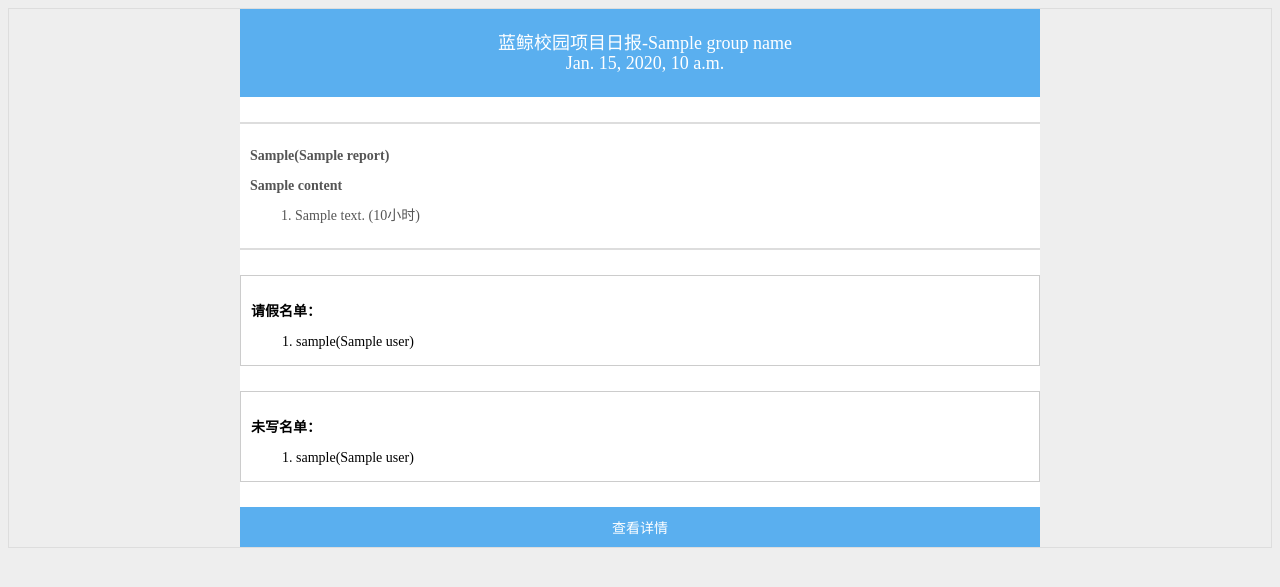
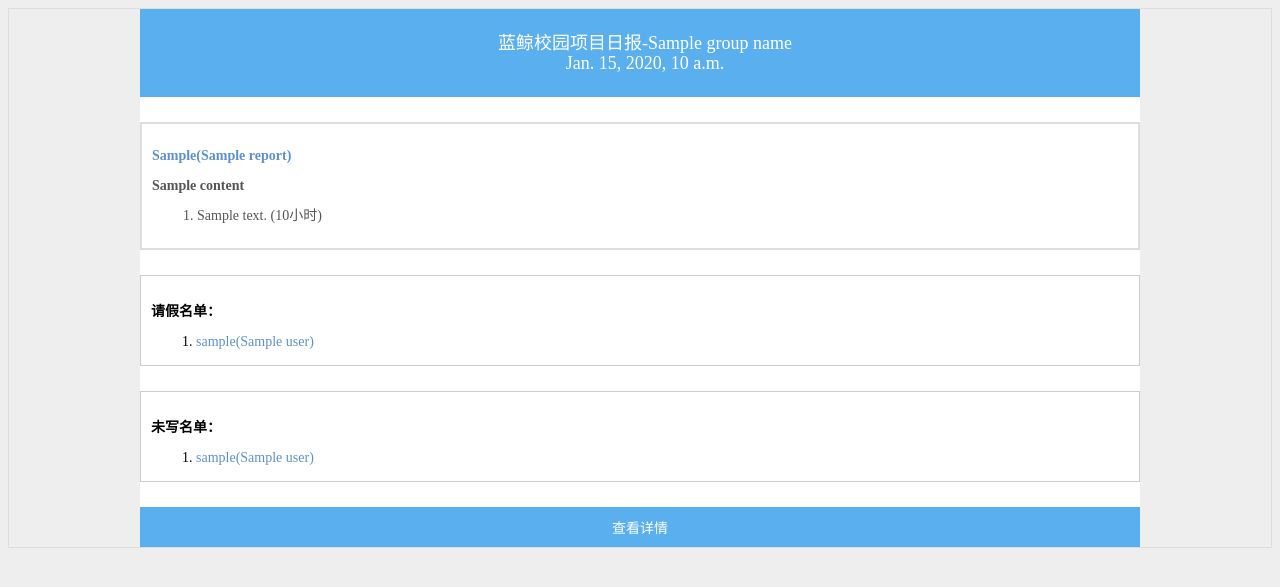
Before and after one commit to TencentBlueKing/bk-training-open, a Django app: template home_application/templates/email_templates/daily_email.html in a window 1280 px wide. Shown: the top 587 px of the page. Run offline with Django 3.2, Linux system fonts and the light colour scheme; the template is opened without the code that fills it: most values are stand-ins (such as "Sample title", 1, 10 or a date in 2020).

Commit message:
feature: 管理员邮件改为每行显示两个日报 (#253)

```diff
--- a/home_application/templates/email_templates/daily_email.html
+++ b/home_application/templates/email_templates/daily_email.html
@@ -73,14 +73,6 @@
         word-wrap: break-word;
         word-break: break-all;
         border: 1px solid #ddd;
-    }
-
-    .data-table tbody tr td:first-child {
-        border-left: none !important;
-    }
-
-    .data-table tbody tr td:last-child {
-        border-right: none !important;
     }
 
     .data-table2 thead tr th {
@@ -166,7 +158,7 @@
     }
 
     .full_td {
-        width: 100%;
+        width: 50%;
         overflow-wrap: break-word;
         word-wrap: break-word;
         padding: 10px 10px 10px 10px;
@@ -200,7 +192,7 @@
        width="100%">
     <tr>
         <td style="font-family: '微软雅黑', Arial, '宋体';">
-            <table align="center" border="0" cellpadding="0" cellspacing="0" style="background:#fff; max-width: 800px;"
+            <table align="center" border="0" cellpadding="0" cellspacing="0" style="background:#fff; min-width: 600px; max-width: 1000px;"
                    width="100%">
                 <tr>
                     <td>
@@ -231,10 +223,12 @@
                                     <table align="center" border="0" cellpadding="0" cellspacing="0" width="100%">
                                         {# 日报内容 START #}
                                         {% for report in reports %}
+                                            {% if not forloop.counter|divisibleby:2 %}
                                                 <tr>
-                                                <td class="full_td" style="word-break : break-all; " width="100%">
+                                            {% endif %}
+                                        <td class="full_td" style="word-break : break-all; " width="50%">
                                             <p style="font-weight: bold">
-                                                        {{ report.create_by }}({{ report.create_name }})
+                                                <a href="{{ bk_site_link }}group-dailys?group={{ group_id }}&username={{ report.create_by }}">{{ report.create_by }}({{ report.create_name }})</a>
                                             </p>
                                             <p>
                                                 {% for daily_content in report.content %}
@@ -267,8 +261,13 @@
                                                 {% endfor %}
                                             </p>
                                         </td>
+                                        {% if forloop.counter|divisibleby:2 %}
                                             </tr>
+                                        {% endif %}
                                         {% endfor %}
+                                        {% if not reports|length|divisibleby:2 %}
+                                            </tr>
+                                        {% endif %}
                                         {# 日报内容 END #}
                                     </table>
                                 </td>
@@ -294,7 +293,7 @@
                                 {% for user in off_day_users %}
                                     <li class="report_content_li"
                                         style="margin: 10px 5px 5px; font-size: 14px">
-                                        {{ user.username }}({{ user.name }})
+                                        <a href="{{ bk_site_link }}group-dailys?group={{ group_id }}&username={{ user.username }}">{{ user.username }}({{ user.name }})</a>
                                     </li>
                                 {% endfor %}
                             </ol>
@@ -319,7 +318,7 @@
                                 {% for user in none_report_users %}
                                     <li class="report_content_li"
                                         style="margin: 10px 5px 5px; font-size: 14px">
-                                        {{ user.username }}({{ user.name }})
+                                        <a href="{{ bk_site_link }}group-dailys?group={{ group_id }}&username={{ user.username }}">{{ user.username }}({{ user.name }})</a>
                                     </li>
                                 {% endfor %}
                             </ol>
@@ -334,7 +333,7 @@
                     <td colspan="3" class="group_link"
                         style="height: 40px; background: #5AAFEF; text-align: center; color: #FFFFFF">
                         <a class="group_link" style="text-align: center; color: #FFFFFF"
-                           href="{{ group_link }}">查看详情</a>
+                           href="{{ bk_site_link }}manage-group?date={{ report_date }}&group={{ group_id }}">查看详情</a>
                     </td>
                 </tr>
             </table>
--- a/home_application/utils/mail_operation.py
+++ b/home_application/utils/mail_operation.py
@@ -98,15 +98,14 @@ def notify_admin_group_info(group_id: int, date: datetime.date):
     mail_content = get_template("daily_email.html").render(
         {
             "group_name": group_info["name"],
+            "group_id": group_info["id"],
             "report_date": date_str,
             "reports": [report.to_json() for report in group_info["reports"]],
             "off_day_users": [{"username": user.username, "name": user.name} for user in group_info["off_day_users"]],
             "none_report_users": [
                 {"username": user.username, "name": user.name} for user in group_info["none_report_users"]
             ],
-            "group_link": "{}manage-group?date={}&group={}".format(
-                settings.BKAPP_FULL_SITE_URL, date_str, group_info["id"]
-            ),  # 组管理页面
+            "bk_site_link": settings.BKAPP_FULL_SITE_URL,  # 网站根url
         }
     )
     return send_mail(
```
Lines whose indentation alone changed are shown as unchanged.
